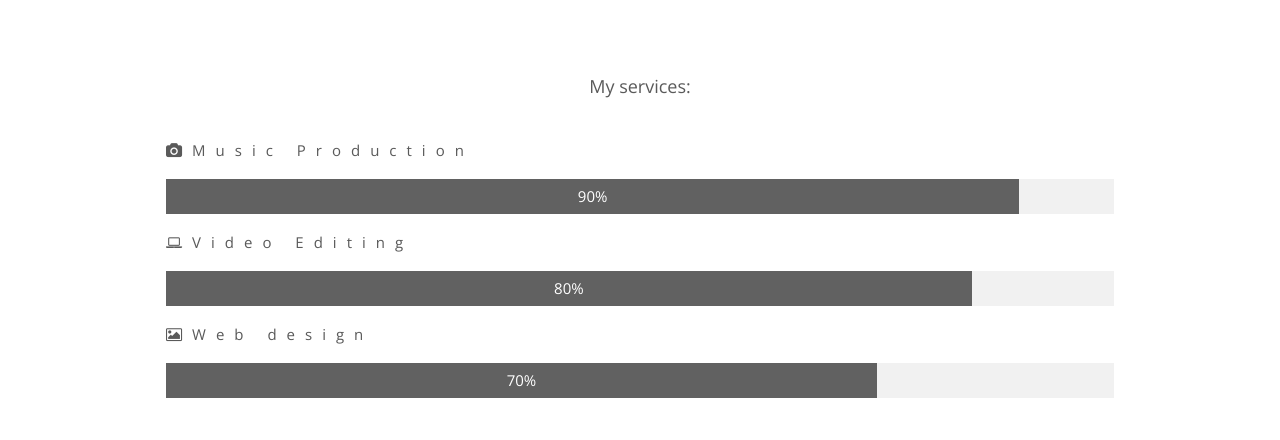
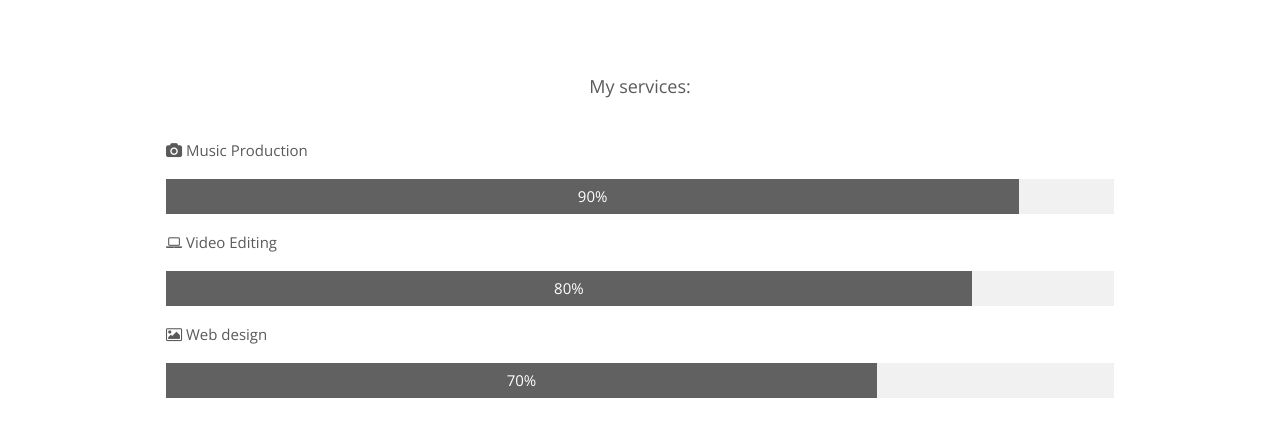
Before and after one commit to raven-music/raven-music.github.io, a plain HTML site: page index.html in a window 1280 px wide. Shown: the part 1280-1720 px from the top of the page. Drawn offline with nearby package versions, Linux system fonts and the light colour scheme.

Commit message:
percentage bars text change
removed wide text at percentage bars

```diff
--- a/index.html
+++ b/index.html
@@ -82,15 +82,15 @@
             </div>
         </div>
         <p class="w3-large w3-center w3-padding-16">My services:</p>
-        <p class="w3-wide"><i class="fa fa-camera"></i>Music Production</p>
+        <p><i class="fa fa-camera"></i> Music Production</p>
         <div class="w3-light-grey">
             <div class="w3-container w3-padding-small w3-dark-grey w3-center" style="width:90%">90%</div>
         </div>
-        <p class="w3-wide"><i class="fa fa-laptop"></i>Video Editing</p>
+        <p><i class="fa fa-laptop"></i> Video Editing</p>
         <div class="w3-light-grey">
             <div class="w3-container w3-padding-small w3-dark-grey w3-center" style="width:85%">80%</div>
         </div>
-        <p class="w3-wide"><i class="fa fa-photo"></i>Web design</p>
+        <p><i class="fa fa-photo"></i> Web design</p>
         <div class="w3-light-grey">
             <div class="w3-container w3-padding-small w3-dark-grey w3-center" style="width:75%">70%</div>
         </div>
```
